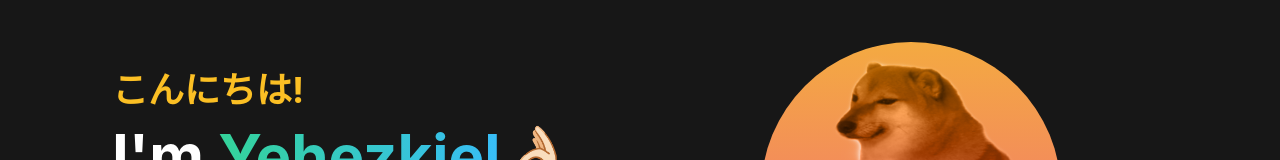
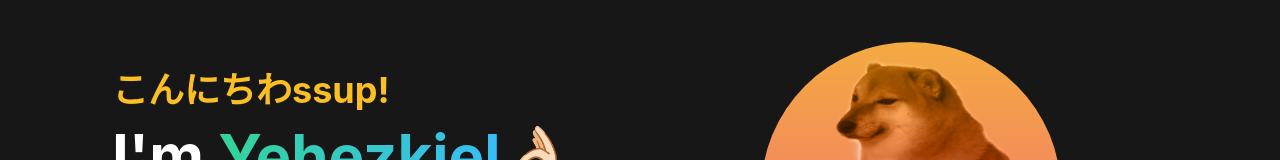
Before and after one commit to Epherfoam/yhzkl, a Next.js app: page / in a window 1280 px wide. Shown: the part 208-368 px from the top of the page. Built offline with nearby package versions, Linux system fonts and the light colour scheme.

Commit message:
my hiragana is bad, fixing hiragana

```diff
--- a/components/index/hero.js
+++ b/components/index/hero.js
@@ -4,7 +4,7 @@ const Hero = () => {
   return (
     <div className="flex flex-col-reverse text-center h-screen justify-center md:flex-row md:justify-between md:text-left w-full">
       <div className="flex flex-col space-y-4 justify-center content-center w-full md:w-4/5">
-        <Emphasize customClass={"text-4xl"}>こんにちは!</Emphasize>
+        <Emphasize customClass={"text-4xl"}>こんにちわssup!</Emphasize>
         <h1 className="w-full">
           I&apos;m <Emphasize type="1">Yehezkiel</Emphasize>👌🏻
         </h1>
```
